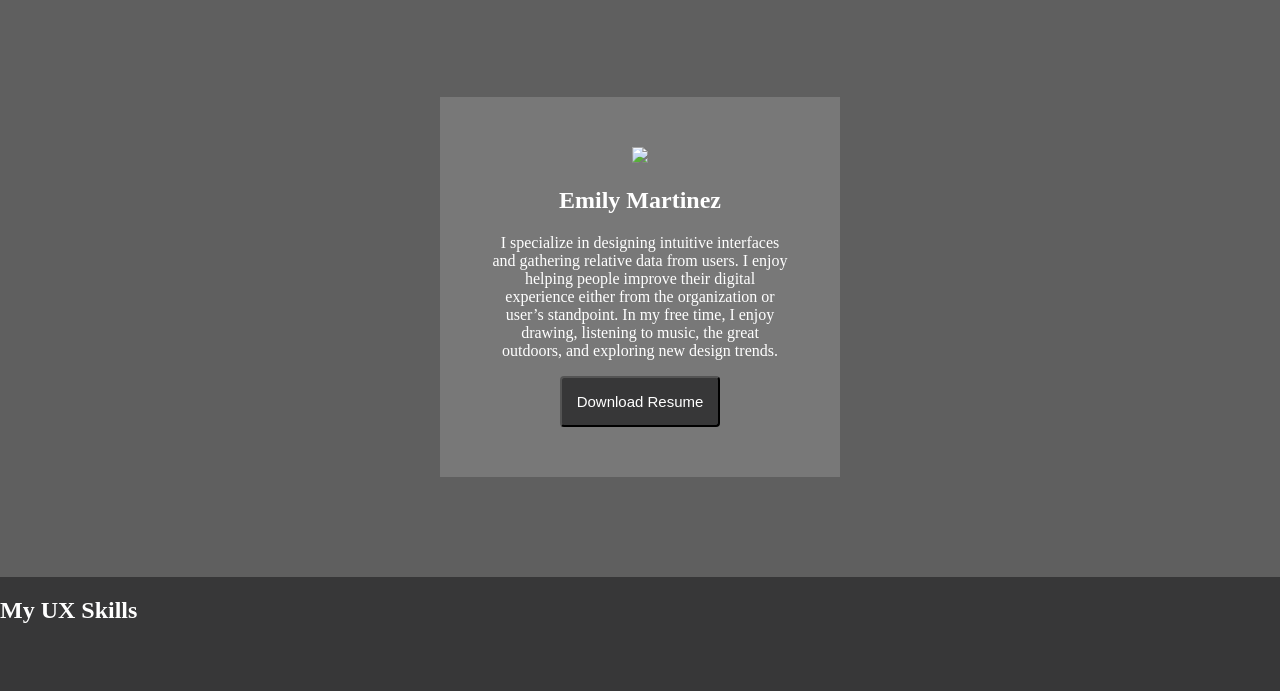
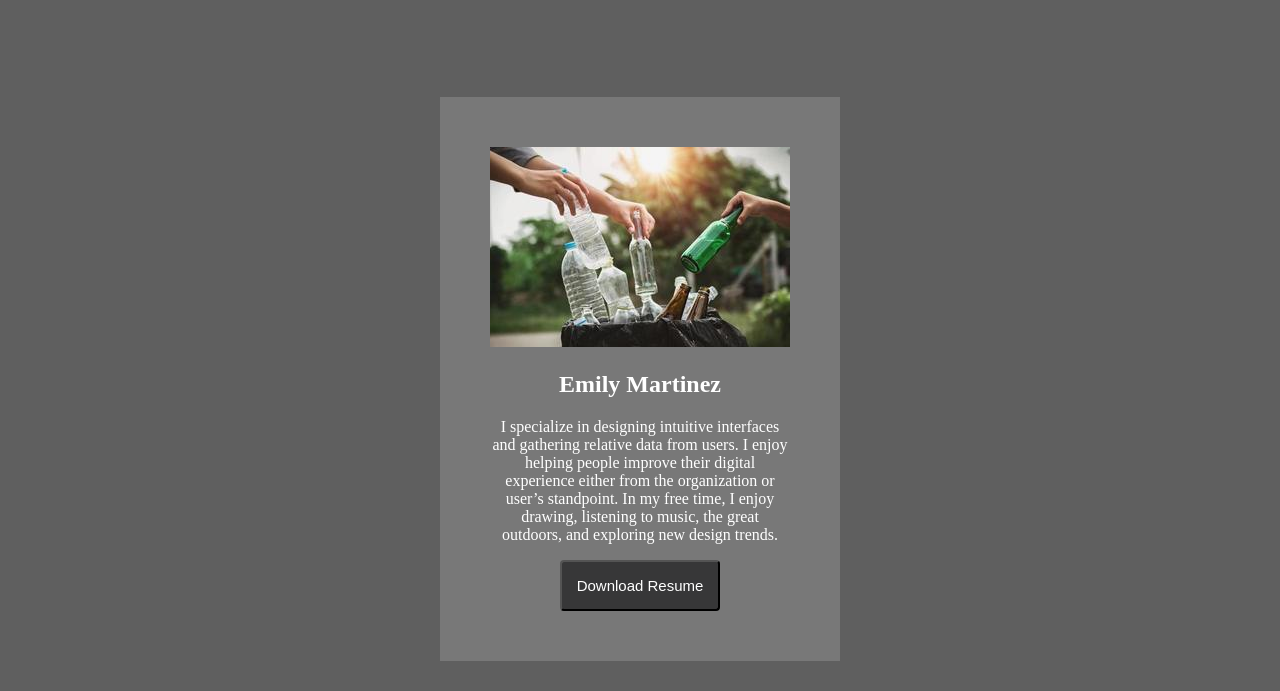
Before and after one commit to emilymdj08/UX_UI_HW19, a plain HTML site: page index.html in a window 1280 px wide. Shown: the part 53-744 px from the top of the page. Drawn offline with Linux system fonts and the light colour scheme.

Commit message:
add place holder image

```diff
--- a/index.html
+++ b/index.html
@@ -16,7 +16,7 @@
     </header>
     <section class="heroImg">
       <div class="content">
-        <img src="images/placeholder_picture.png">
+        <img src="images/example.jpg">
         <h1>Emily Martinez</h1>
         <p>I specialize in designing intuitive interfaces and gathering relative data from users. I enjoy helping people improve their digital experience either from the organization or user’s standpoint. In my free time, I enjoy drawing, listening to music, the great outdoors, and exploring new design trends.
         </p>
```
Also changed, not shown: images/example.jpg (added).
